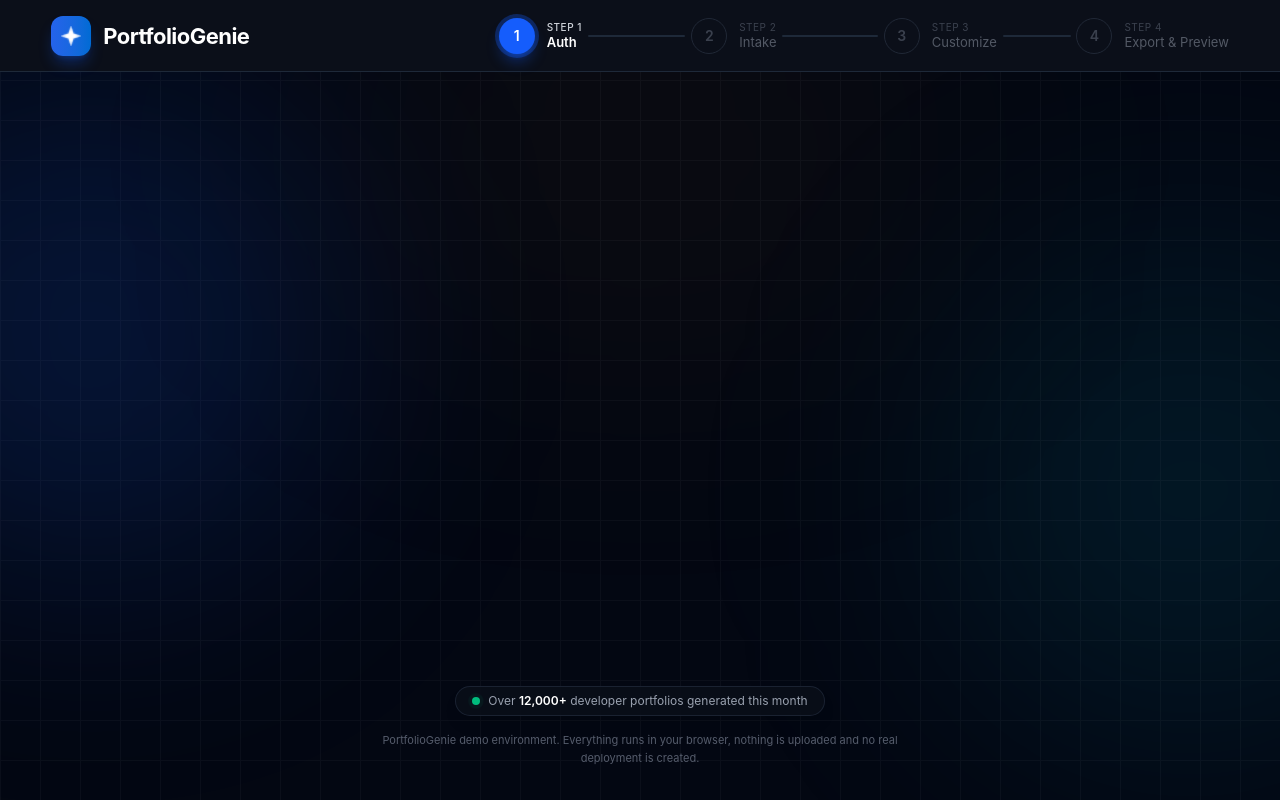
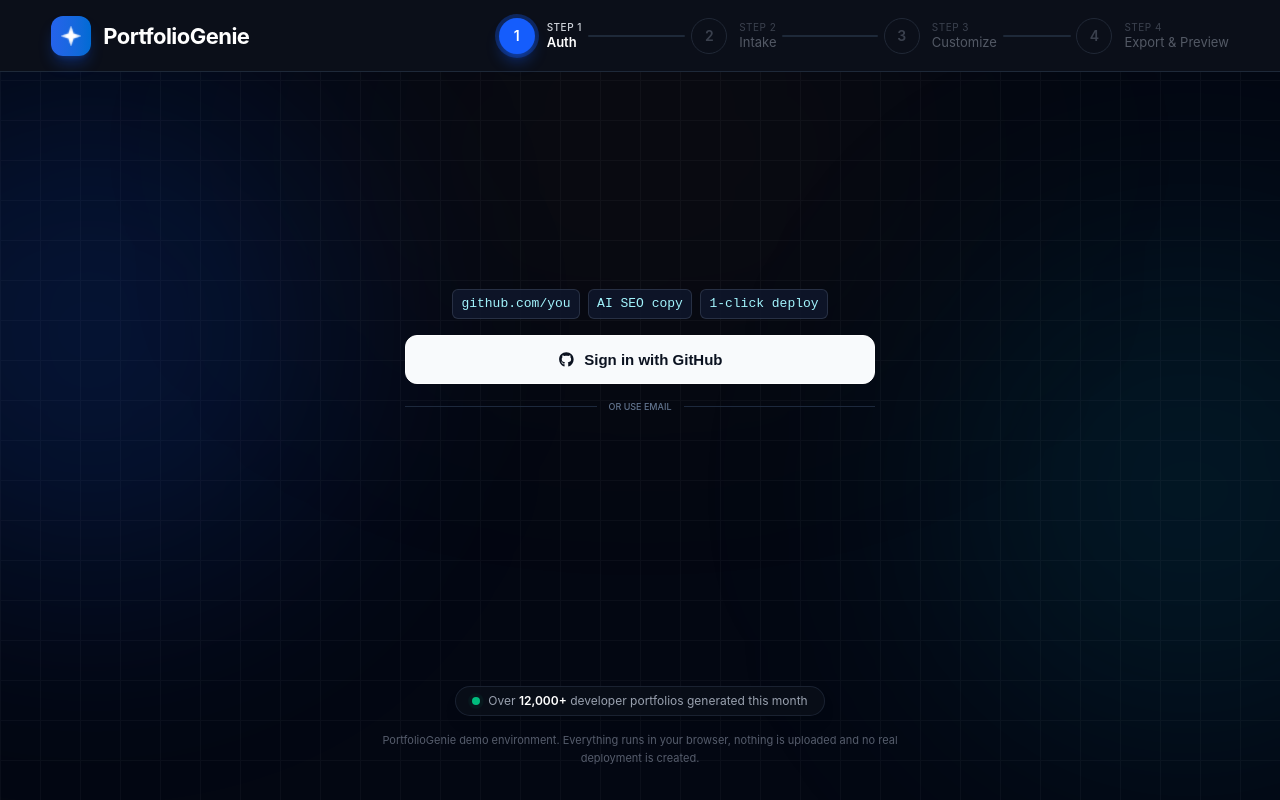
Before and after one commit to khaledahmed14/portfolio-genie, a React (Vite) app in the folder client/: page / in a window 1280 px wide. Built offline with nearby package versions, Linux system fonts and the light colour scheme.

Commit message:
feat(App): integrate GitHub sign in button by Mayar

```diff
--- a/client/src/App.jsx
+++ b/client/src/App.jsx
@@ -1,5 +1,7 @@
+
 import React from "react";
 import Navbar from "./components/Navbar";
+import GitHubBtn from "./components/GitHubBtn";
 
 export default function App() {
   return (
@@ -9,21 +11,24 @@
           className="absolute inset-0 opacity-[0.03]"
           style={{
             backgroundImage: `linear-gradient(to right, #ffffff 1px, transparent 1px), linear-gradient(to bottom, #ffffff 1px, transparent 1px)`,
-            backgroundSize: '40px 40px'
+            backgroundSize: "40px 40px"
           }}
         />
         <div className="absolute -left-40 top-20 h-[500px] w-[500px] rounded-full bg-blue-600/15 blur-[120px]" />
         <div className="absolute -right-40 top-60 h-[500px] w-[500px] rounded-full bg-cyan-500/10 blur-[130px]" />
         <div className="absolute left-1/2 top-0 h-[300px] w-[600px] -translate-x-1/2 rounded-full bg-amber-500/5 blur-[140px]" />
       </div>
+
       <div className="sticky top-0 z-10">
         <Navbar />
       </div>
+
       <main className="relative z-10 flex flex-1 flex-col items-center justify-between px-4 py-8">
         <div className="flex w-full max-w-2xl flex-1 flex-col items-center justify-center text-center">
-          <div className="py-8 text-gray-400">
-          </div>
+          <GitHubBtn />
+          <div className="py-8 text-gray-400"></div>
         </div>
+
         <div className="flex flex-col items-center justify-center gap-4 pt-6 text-center">
           <div className="flex items-center gap-2 rounded-full border border-gray-800/80 bg-[#0b0f19]/80 px-4 py-1.5 text-xs text-gray-400 shadow-lg backdrop-blur-md">
             <span className="relative flex h-2 w-2">
@@ -34,14 +39,12 @@
               Over <strong className="font-semibold text-white">12,000+</strong> developer portfolios generated this month
             </span>
           </div>
+
           <p className="max-w-xl px-4 text-[11px] leading-relaxed text-gray-500/80">
             PortfolioGenie demo environment. Everything runs in your browser, nothing is uploaded and no real deployment is created.
           </p>
-
         </div>
-
       </main>
-
     </div>
   );
 }
```
